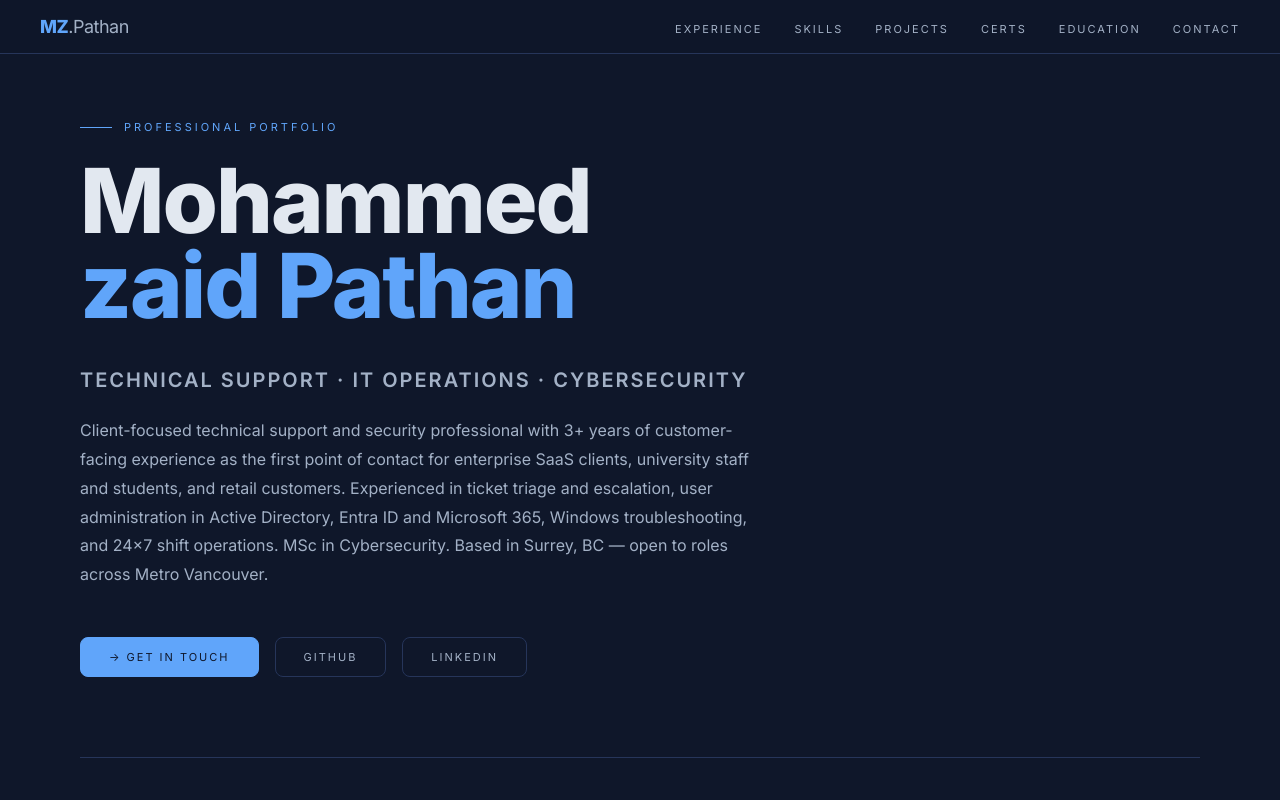
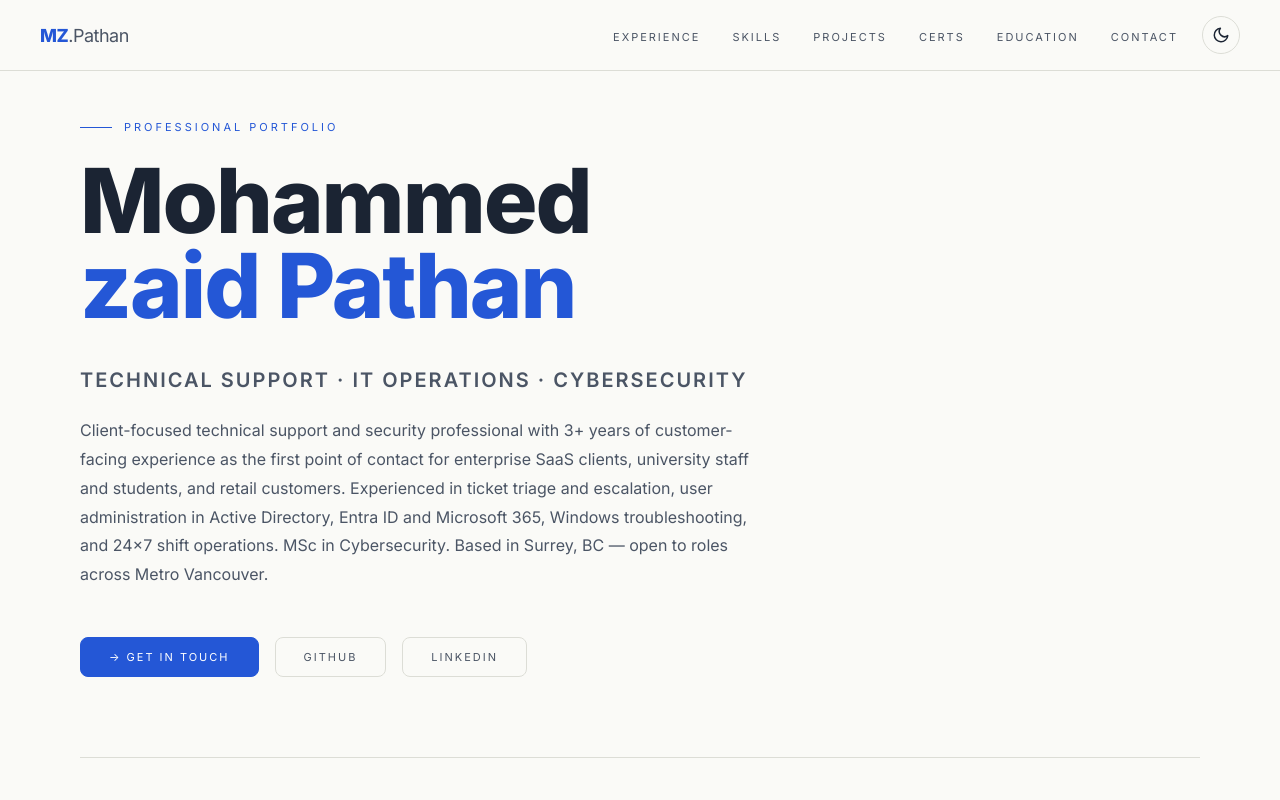
Before and after one commit to PathanZ/ZaidP.github.io, a plain HTML site: page index.html in a window 1280 px wide. Shown: the top 800 px of the page. Drawn offline with Linux system fonts and the light colour scheme.

Commit message:
Add light theme with dark mode toggle

```diff
--- a/index.html
+++ b/index.html
@@ -3,10 +3,26 @@
 <head>
 <meta charset="UTF-8">
 <meta name="viewport" content="width=device-width, initial-scale=1.0">
+<script>try{if(localStorage.getItem('theme')==='dark')document.documentElement.setAttribute('data-theme','dark');}catch(e){}</script>
 <title>Mohammedzaid Pathan | Cybersecurity Portfolio</title>
 <link href="https://fonts.googleapis.com/css2?family=Inter:wght@400;500;600;700;800&display=swap" rel="stylesheet">
 <style>
   :root {
+    --bg: #FAFAF7;
+    --surface: #FFFFFF;
+    --surface2: #F3F4F1;
+    --border: #DCDDD6;
+    --accent: #2457D6;
+    --accent2: #2457D6;
+    --accent3: #2457D6;
+    --text: #1B2433;
+    --text-muted: #4B5565;
+    --text-dim: #8A93A3;
+    --nav-bg: rgba(250,250,247,0.92);
+    --on-accent: #FFFFFF;
+    color-scheme: light;
+  }
+  [data-theme="dark"] {
     --bg: #0F172A;
     --surface: #16213A;
     --surface2: #1C2945;
@@ -17,7 +33,29 @@
     --text: #E2E8F0;
     --text-muted: #A3B1C6;
     --text-dim: #64748B;
+    --nav-bg: rgba(15,23,42,0.9);
+    --on-accent: #0F172A;
+    color-scheme: dark;
   }
+  body, nav, .exp-card, .skill-card, .project-card, .achieve-card, .edu-card, .cert-pill { transition: background-color 0.25s, border-color 0.25s, color 0.25s; }
+  .theme-toggle {
+    background: transparent;
+    border: 1px solid var(--border);
+    color: var(--text);
+    border-radius: 999px;
+    width: 38px; height: 38px;
+    display: inline-flex; align-items: center; justify-content: center;
+    cursor: pointer;
+    margin-left: 24px;
+    flex-shrink: 0;
+  }
+  .theme-toggle:hover { border-color: var(--accent); color: var(--accent); }
+  .theme-toggle svg { width: 18px; height: 18px; }
+  .theme-toggle .moon { display: block; }
+  .theme-toggle .sun { display: none; }
+  [data-theme="dark"] .theme-toggle .moon { display: none; }
+  [data-theme="dark"] .theme-toggle .sun { display: block; }
+  .nav-right { display: flex; align-items: center; }
 
   * { margin: 0; padding: 0; box-sizing: border-box; }
 
@@ -41,7 +79,7 @@
     justify-content: space-between;
     align-items: center;
     border-bottom: 1px solid var(--border);
-    background: rgba(15,23,42,0.9);
+    background: var(--nav-bg);
     backdrop-filter: blur(20px);
   }
 
@@ -166,7 +204,7 @@
 
   .btn-primary {
     background: var(--accent);
-    color: var(--bg);
+    color: var(--on-accent);
     border: 1px solid var(--accent);
   }
 
@@ -570,6 +608,8 @@
     nav { padding: 16px 24px; }
     nav { flex-direction: column; align-items: flex-start; gap: 10px; padding: 12px 20px; }
     nav ul { gap: 8px 16px; flex-wrap: wrap; width: 100%; }
+    .nav-right { width: 100%; }
+    .theme-toggle { position: absolute; top: 8px; right: 16px; margin-left: 0; width: 34px; height: 34px; }
     nav a { font-size: 10px; letter-spacing: 1.5px; white-space: nowrap; }
     #hero { padding-top: 150px; min-height: auto; padding-bottom: 60px; }
     h1 { letter-spacing: -1.5px; }
@@ -595,6 +635,7 @@
 
 <nav>
   <div class="nav-logo">MZ<span>.Pathan</span></div>
+  <div class="nav-right">
   <ul>
     <li><a href="#experience">Experience</a></li>
     <li><a href="#skills">Skills</a></li>
@@ -603,6 +644,11 @@
     <li><a href="#education">Education</a></li>
     <li><a href="#contact">Contact</a></li>
   </ul>
+  <button class="theme-toggle" id="themeToggle" type="button" aria-label="Switch to dark mode">
+    <svg class="moon" viewBox="0 0 24 24" fill="none" stroke="currentColor" stroke-width="2" stroke-linecap="round" stroke-linejoin="round" aria-hidden="true"><path d="M21 12.8A9 9 0 1 1 11.2 3a7 7 0 0 0 9.8 9.8z"/></svg>
+    <svg class="sun" viewBox="0 0 24 24" fill="none" stroke="currentColor" stroke-width="2" stroke-linecap="round" stroke-linejoin="round" aria-hidden="true"><circle cx="12" cy="12" r="4"/><path d="M12 2v2M12 20v2M4.9 4.9l1.4 1.4M17.7 17.7l1.4 1.4M2 12h2M20 12h2M4.9 19.1l1.4-1.4M17.7 6.3l1.4-1.4"/></svg>
+  </button>
+  </div>
 </nav>
 
 <!-- HERO -->
@@ -896,5 +942,18 @@
   <div class="footer-bottom">Surrey, BC · Canadian Open Work Permit valid until July 2028 · © 2026 Mohammedzaid Pathan</div>
 </div>
 
+<script>
+(function(){
+  var root=document.documentElement, btn=document.getElementById('themeToggle');
+  function sync(){var d=root.getAttribute('data-theme')==='dark';btn.setAttribute('aria-label',d?'Switch to light mode':'Switch to dark mode');}
+  sync();
+  btn.addEventListener('click',function(){
+    var d=root.getAttribute('data-theme')==='dark';
+    if(d)root.removeAttribute('data-theme');else root.setAttribute('data-theme','dark');
+    try{localStorage.setItem('theme',d?'light':'dark');}catch(e){}
+    sync();
+  });
+})();
+</script>
 </body>
 </html>
```
